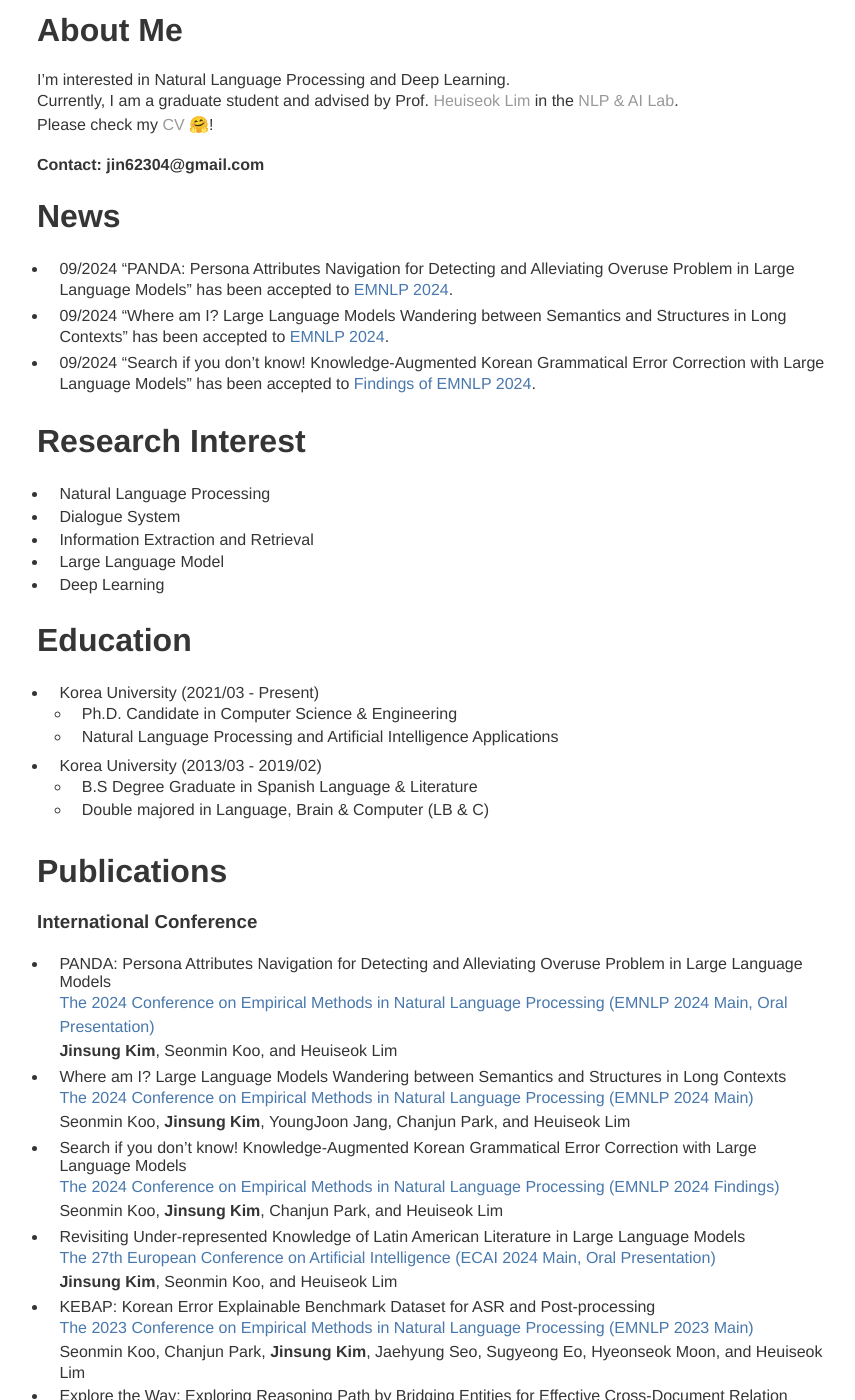
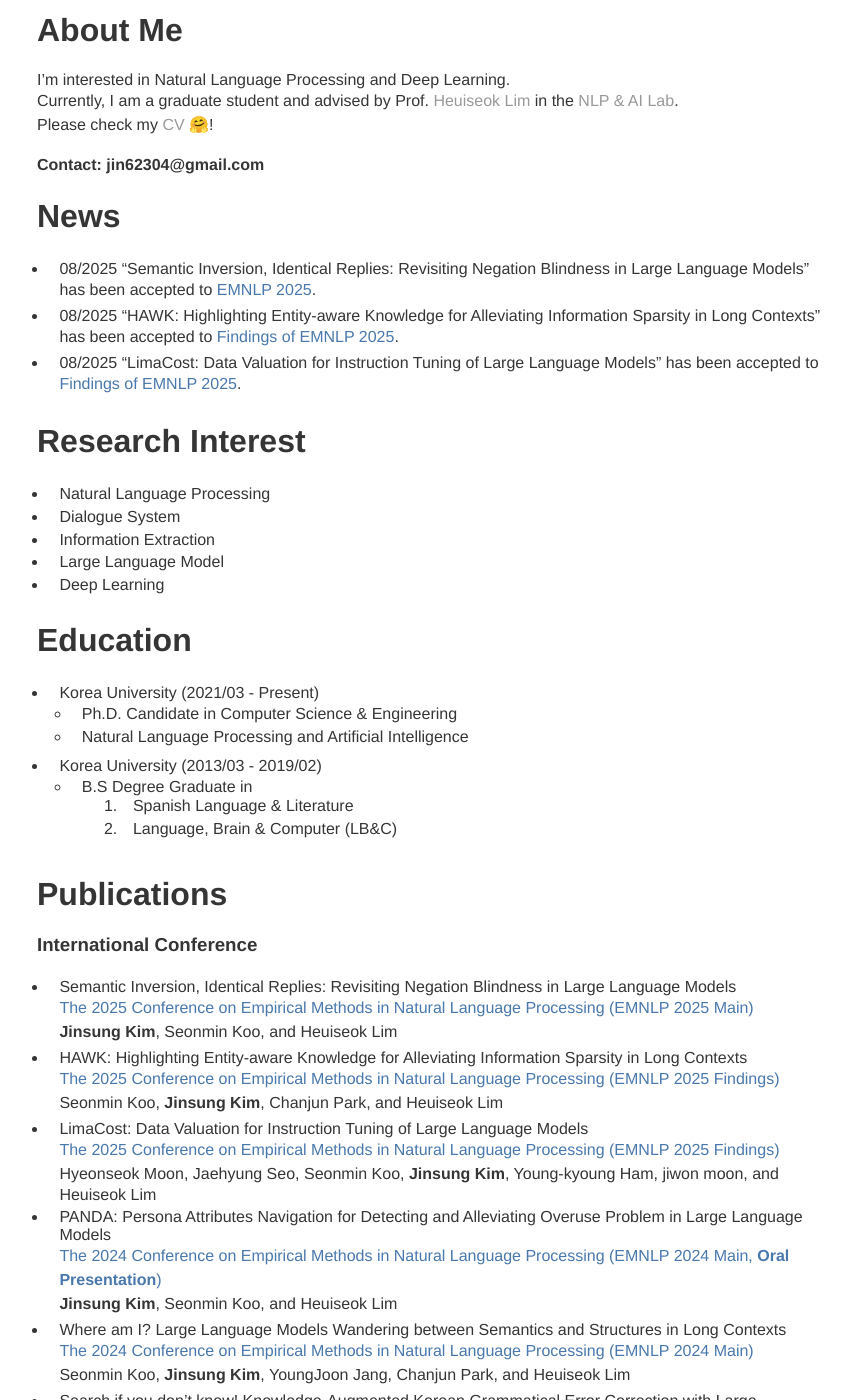
Before and after one commit to jin62304/jin62304.github.io, a Jekyll site: the page built from index.md, in a window 1280 px wide and 1400 px high, scrolled down 414 px. Shown: the whole window, without its empty margins (203-1058 px from the left). Built offline with Jekyll 4.4.1, drawn with Linux system fonts in a browser that asks for light colours; our own code applies the rules of GitHub Pages for plain Markdown files.

Commit message:
updated 250822

```diff
--- a/index.md
+++ b/index.md
@@ -9,14 +9,14 @@ Please check my [CV](https://drive.google.com/file/d/1N3gxQ2zqnkfRaSCDM7T-Ikva97
 **Contact: jin62304@gmail.com**
 
 # News
-* 09/2024 "PANDA: Persona Attributes Navigation for Detecting and Alleviating Overuse Problem in Large Language Models" has been accepted to <span style="color:rgb(73, 120, 173)">EMNLP 2024</span>.
-* 09/2024 "Where am I? Large Language Models Wandering between Semantics and Structures in Long Contexts" has been accepted to <span style="color:rgb(73, 120, 173)">EMNLP 2024</span>.
-* 09/2024 "Search if you don't know! Knowledge-Augmented Korean Grammatical Error Correction with Large Language Models" has been accepted to <span style="color:rgb(73, 120, 173)">Findings of EMNLP 2024</span>.
+* 08/2025 "Semantic Inversion, Identical Replies: Revisiting Negation Blindness in Large Language Models" has been accepted to <span style="color:rgb(73, 120, 173)">EMNLP 2025</span>.
+* 08/2025 "HAWK: Highlighting Entity-aware Knowledge for Alleviating Information Sparsity in Long Contexts" has been accepted to <span style="color:rgb(73, 120, 173)">Findings of EMNLP 2025</span>.
+* 08/2025 "LimaCost: Data Valuation for Instruction Tuning of Large Language Models" has been accepted to <span style="color:rgb(73, 120, 173)">Findings of EMNLP 2025</span>.
 
 # Research Interest
 * Natural Language Processing
 * Dialogue System
-* Information Extraction and Retrieval
+* Information Extraction
 * Large Language Model
 * Deep Learning
 <br/>
@@ -24,18 +24,34 @@ Please check my [CV](https://drive.google.com/file/d/1N3gxQ2zqnkfRaSCDM7T-Ikva97
 # Education
 * Korea University (2021/03 - Present)
   * Ph.D. Candidate in Computer Science & Engineering
-  * Natural Language Processing and Artificial Intelligence Applications
+  * Natural Language Processing and Artificial Intelligence
 
 * Korea University (2013/03 - 2019/02)
-  * B.S Degree Graduate in Spanish Language & Literature
-  * Double majored in Language, Brain & Computer (LB & C)
+  * B.S Degree Graduate in
+  1. Spanish Language & Literature
+  2. Language, Brain & Computer (LB&C)
 <br/>
 
 # Publications
 
 ### International Conference
+* Semantic Inversion, Identical Replies: Revisiting Negation Blindness in Large Language Models <br/>
+<span style="color:rgb(73, 120, 173)"> The 2025 Conference on Empirical Methods in Natural Language Processing (EMNLP 2025 Main)
+ </span> <br/>
+**Jinsung Kim**, Seonmin Koo, and Heuiseok Lim
+ <br/>
+* HAWK: Highlighting Entity-aware Knowledge for Alleviating Information Sparsity in Long Contexts <br/>
+<span style="color:rgb(73, 120, 173)"> The 2025 Conference on Empirical Methods in Natural Language Processing (EMNLP 2025 Findings)
+ </span> <br/>
+Seonmin Koo, **Jinsung Kim**, Chanjun Park, and Heuiseok Lim
+ <br/>
+* LimaCost: Data Valuation for Instruction Tuning of Large Language Models <br/>
+<span style="color:rgb(73, 120, 173)"> The 2025 Conference on Empirical Methods in Natural Language Processing (EMNLP 2025 Findings)
+ </span> <br/>
+Hyeonseok Moon, Jaehyung Seo, Seonmin Koo, **Jinsung Kim**, Young-kyoung Ham, jiwon moon, and Heuiseok Lim
+ <br/>
 * PANDA: Persona Attributes Navigation for Detecting and Alleviating Overuse Problem in Large Language Models <br/>
-<span style="color:rgb(73, 120, 173)"> The 2024 Conference on Empirical Methods in Natural Language Processing (EMNLP 2024 Main, Oral Presentation)
+<span style="color:rgb(73, 120, 173)"> The 2024 Conference on Empirical Methods in Natural Language Processing (EMNLP 2024 Main, **Oral Presentation**)
  </span> <br/>
 **Jinsung Kim**, Seonmin Koo, and Heuiseok Lim
  <br/>
```
